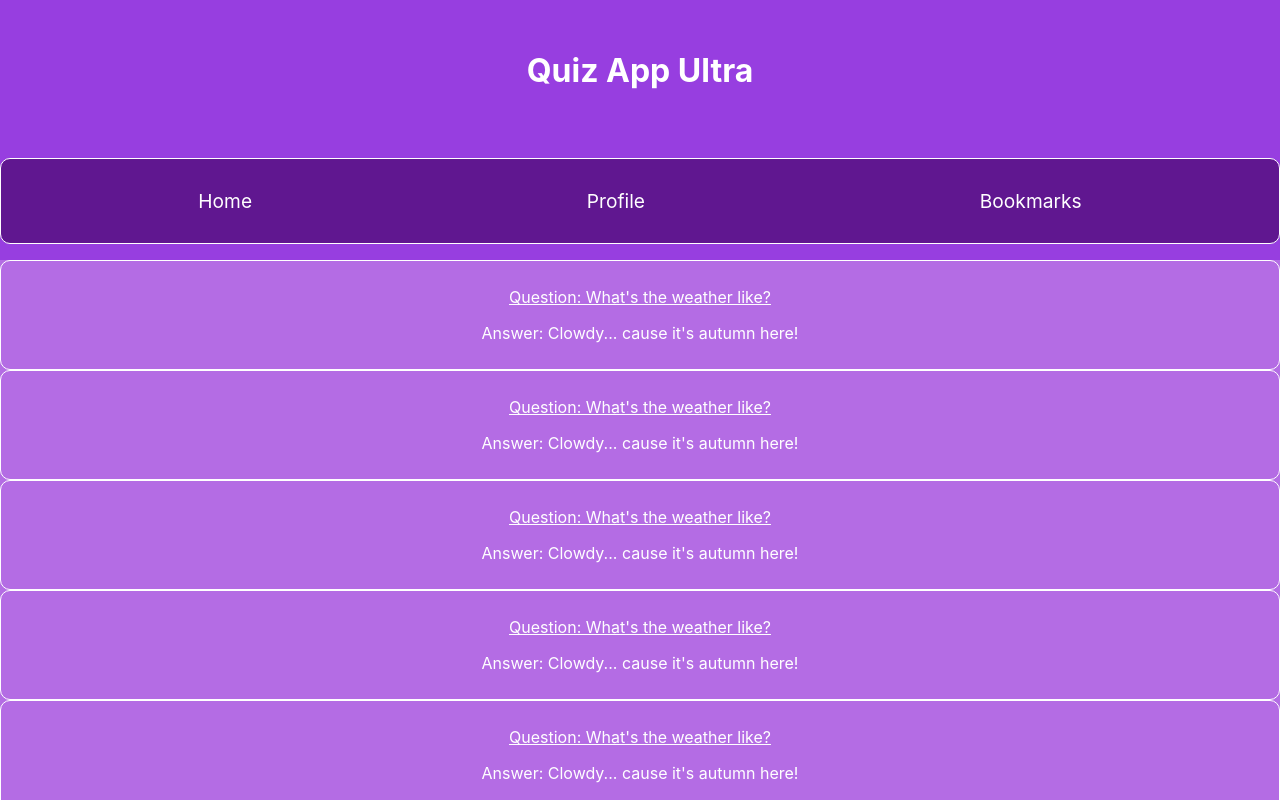
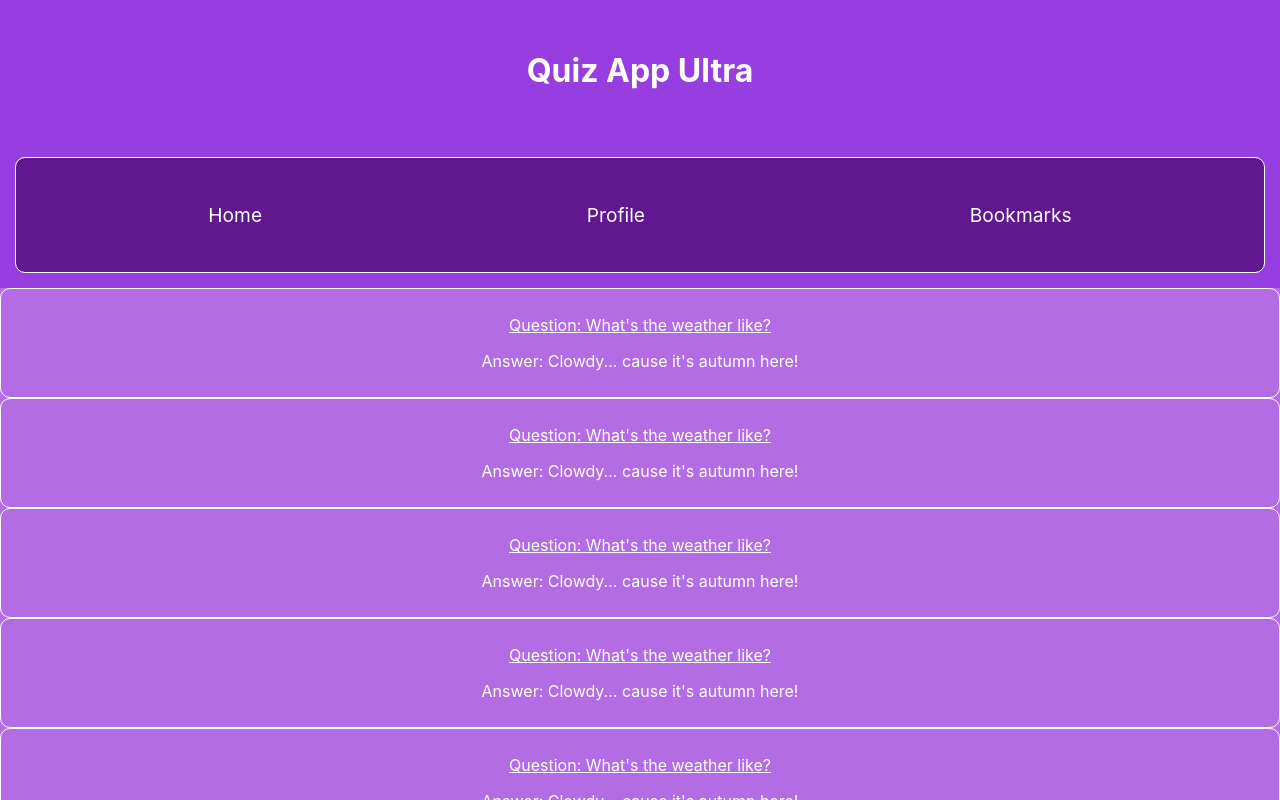
Before and after one commit to GeBon22/quizz-app-ultra, a React (Create React App) app: page / in a window 1280 px wide. Shown: the top 800 px of the page. Built offline with nearby package versions, Linux system fonts and the light colour scheme.

Commit message:
margin changes

```diff
--- a/src/components/navigation/Navigation.css
+++ b/src/components/navigation/Navigation.css
@@ -7,6 +7,7 @@ li {
   list-style-type: none;
   font-size: larger;
   cursor: pointer;
+  margin: 15px;
 }
 
 .nav {
@@ -17,4 +18,5 @@ li {
   border-radius: 10px;
   display: grid;
   grid-auto-flow: column;
+  margin: 15px;
 }
```
